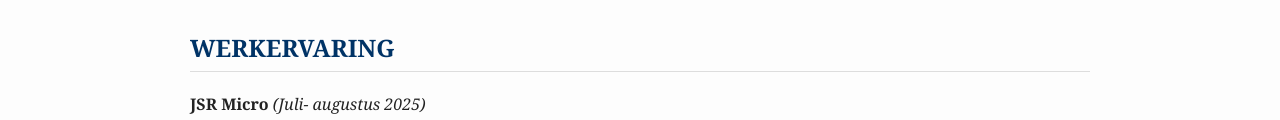
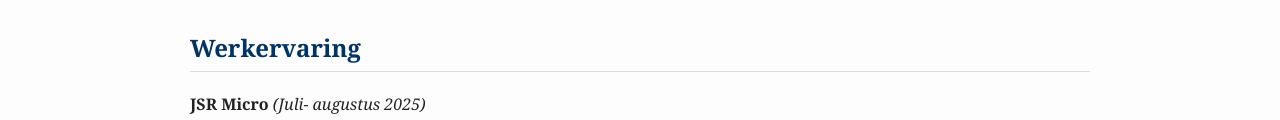
Before and after one commit to decockjonas/hi, a plain HTML site: page index.html in a window 1280 px wide. Shown: the part 494-614 px from the top of the page. Drawn offline with Linux system fonts and the light colour scheme.

Commit message:
Update index.html

```diff
--- a/index.html
+++ b/index.html
@@ -85,7 +85,7 @@
     </section>
 
 <section class="section">
-  <h2>WERKERVARING</h2>
+  <h2>Werkervaring</h2>
 
   <p><strong>JSR Micro</strong> <em>(Juli- augustus 2025)</em><br>
   Technical support/ allround maintenance medewerker<br>
```
